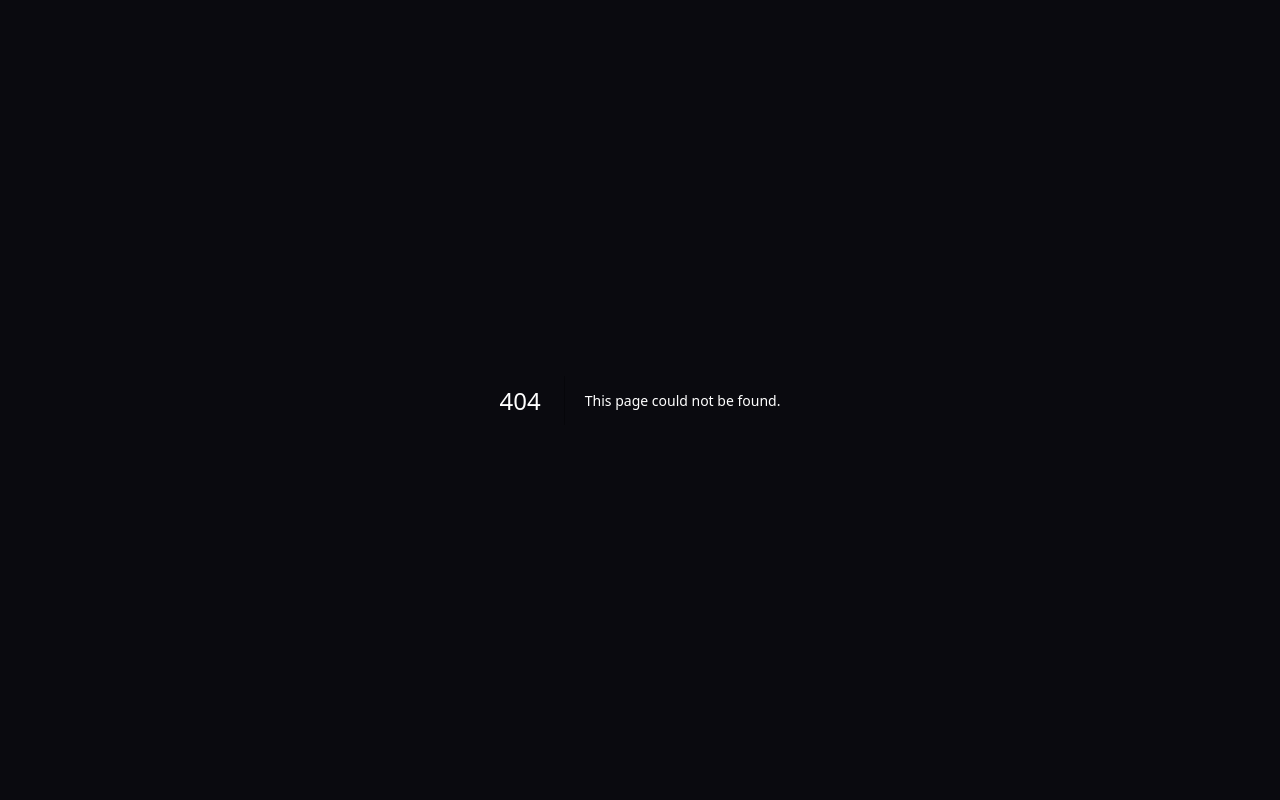
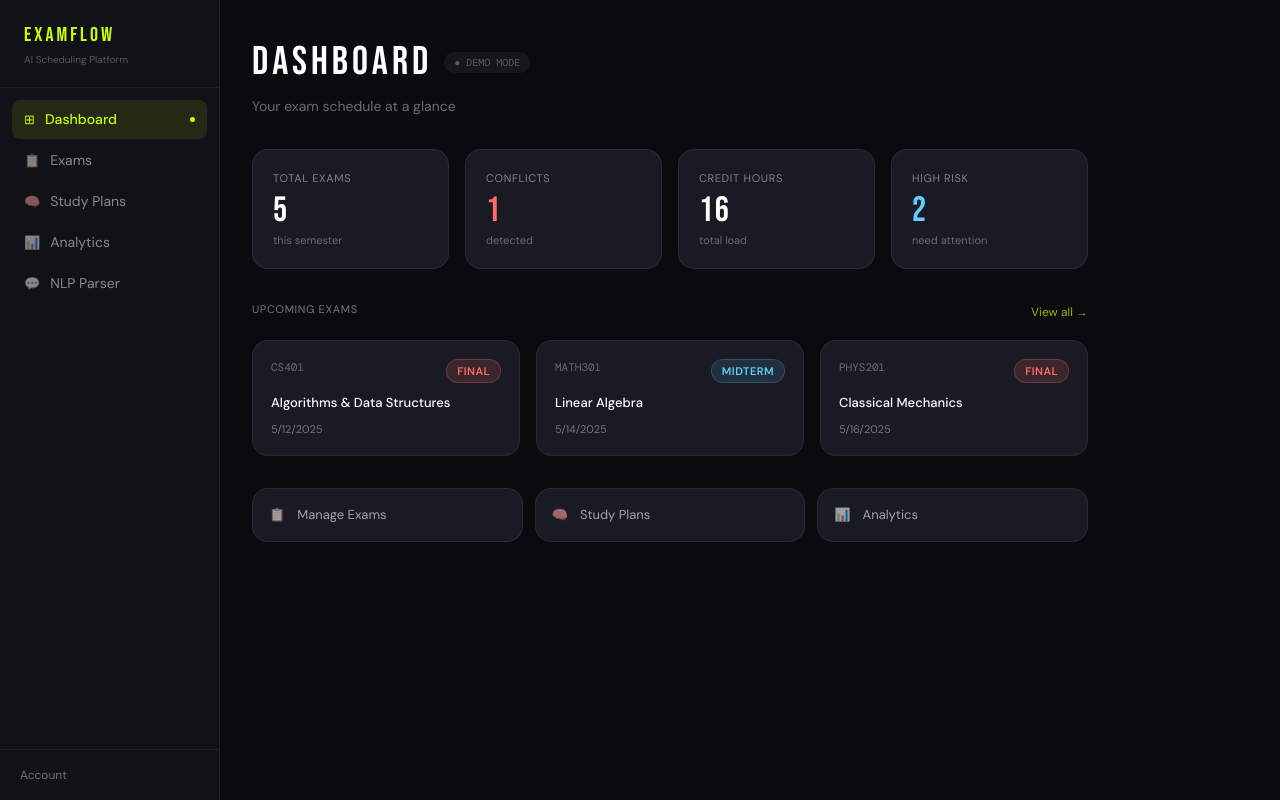
Before and after one commit to grifkmat1/examflow-ai, a Next.js app in the folder client/: page /dashboard in a window 1280 px wide. Before the commit this address had no page. Built offline with nearby package versions, Linux system fonts and the light colour scheme; no server answers.

Commit message:
Create page.js

```diff
--- /dev/null
+++ b/client/app/dashboard/page.js
@@ -0,0 +1,87 @@
+'use client'
+import { useEffect, useState } from 'react'
+import Sidebar from '@/components/Sidebar'
+import Link from 'next/link'
+import { examsApi, analyticsApi } from '@/lib/api'
+
+const DEMO = { totalExams:5, totalCreditHours:16, conflictsDetected:1, highRiskExams:2 }
+const DEMO_EXAMS = [
+  { id:'1', course_code:'CS401', course_title:'Algorithms & Data Structures', exam_type:'FINAL', start_time:'2025-05-12T09:00:00Z', end_time:'2025-05-12T11:00:00Z', semester:'Spring 2025' },
+  { id:'2', course_code:'MATH301', course_title:'Linear Algebra', exam_type:'MIDTERM', start_time:'2025-05-14T10:00:00Z', end_time:'2025-05-14T12:00:00Z', semester:'Spring 2025' },
+  { id:'3', course_code:'PHYS201', course_title:'Classical Mechanics', exam_type:'FINAL', start_time:'2025-05-16T14:00:00Z', end_time:'2025-05-16T16:00:00Z', semester:'Spring 2025' },
+]
+
+function StatCard({ label, value, accent, sub }) {
+  return (
+    <div className="glow-card" style={{padding:20}}>
+      <p className="label">{label}</p>
+      <p style={{fontSize:'2.2rem',fontFamily:'Bebas Neue,serif',letterSpacing:'.05em',color:accent||'white',lineHeight:1}}>{value}</p>
+      {sub && <p style={{fontSize:11,color:'rgba(255,255,255,.35)',marginTop:4}}>{sub}</p>}
+    </div>
+  )
+}
+
+const typeColor = { FINAL:'badge-final', MIDTERM:'badge-midterm', QUIZ:'badge-quiz' }
+
+export default function Dashboard() {
+  const [exams,setExams] = useState([])
+  const [stats,setStats] = useState(null)
+  const [live,setLive] = useState(false)
+
+  useEffect(() => {
+    Promise.all([examsApi.getAll(), analyticsApi.getSummary()])
+      .then(([e,a]) => { setExams((e?.exams||e||[]).slice(0,3)); setStats(a); setLive(true) })
+      .catch(() => { setExams(DEMO_EXAMS); setStats(DEMO) })
+  },[])
+
+  const s = stats || DEMO
+  return (
+    <div style={{display:'flex',minHeight:'100vh'}}>
+      <Sidebar />
+      <main style={{marginLeft:220,flex:1,padding:32,maxWidth:900}}>
+        <div style={{marginBottom:32}}>
+          <div style={{display:'flex',alignItems:'center',gap:12,marginBottom:4}}>
+            <h1 style={{fontFamily:'Bebas Neue,serif',fontSize:'2.5rem',letterSpacing:'.1em'}}>DASHBOARD</h1>
+            <span style={{fontSize:10,fontFamily:'DM Mono,monospace',padding:'3px 10px',borderRadius:20,background:live?'rgba(200,255,0,.1)':'rgba(255,255,255,.05)',color:live?'#c8ff00':'rgba(255,255,255,.3)'}}>
+              {live?'● API LIVE':'● DEMO MODE'}
+            </span>
+          </div>
+          <p style={{color:'rgba(255,255,255,.4)',fontSize:14}}>Your exam schedule at a glance</p>
+        </div>
+
+        <div style={{display:'grid',gridTemplateColumns:'repeat(4,1fr)',gap:16,marginBottom:32}}>
+          <StatCard label="Total Exams" value={s.totalExams} sub="this semester"/>
+          <StatCard label="Conflicts" value={s.conflictsDetected||0} accent={s.conflictsDetected?'#ff6b6b':undefined} sub="detected"/>
+          <StatCard label="Credit Hours" value={s.totalCreditHours} sub="total load"/>
+          <StatCard label="High Risk" value={s.highRiskExams||0} accent="#60cfff" sub="need attention"/>
+        </div>
+
+        <div style={{display:'flex',alignItems:'center',justifyContent:'space-between',marginBottom:16}}>
+          <p className="label">Upcoming Exams</p>
+          <Link href="/exams" style={{fontSize:12,color:'rgba(200,255,0,.7)',textDecoration:'none'}}>View all →</Link>
+        </div>
+
+        <div style={{display:'grid',gridTemplateColumns:'repeat(3,1fr)',gap:16,marginBottom:32}} className="stagger">
+          {exams.map(ex => (
+            <div key={ex.id} className="glow-card" style={{padding:18}}>
+              <div style={{display:'flex',justifyContent:'space-between',marginBottom:10}}>
+                <span style={{fontSize:11,fontFamily:'DM Mono,monospace',color:'rgba(255,255,255,.35)'}}>{ex.course_code}</span>
+                <span className={'badge '+typeColor[ex.exam_type]}>{ex.exam_type}</span>
+              </div>
+              <p style={{fontSize:13,fontWeight:500,marginBottom:8}}>{ex.course_title}</p>
+              <p style={{fontSize:11,color:'rgba(255,255,255,.4)'}}>{new Date(ex.start_time).toLocaleDateString()}</p>
+            </div>
+          ))}
+        </div>
+
+        <div style={{display:'grid',gridTemplateColumns:'repeat(3,1fr)',gap:12}}>
+          {[{href:'/exams',icon:'📋',label:'Manage Exams'},{href:'/study-plans',icon:'🧠',label:'Study Plans'},{href:'/analytics',icon:'📊',label:'Analytics'}].map(a => (
+            <Link key={a.href} href={a.href} className="glow-card" style={{padding:16,display:'flex',alignItems:'center',gap:12,textDecoration:'none',color:'rgba(255,255,255,.6)',fontSize:13}}>
+              <span>{a.icon}</span>{a.label}
+            </Link>
+          ))}
+        </div>
+      </main>
+    </div>
+  )
+}
```
